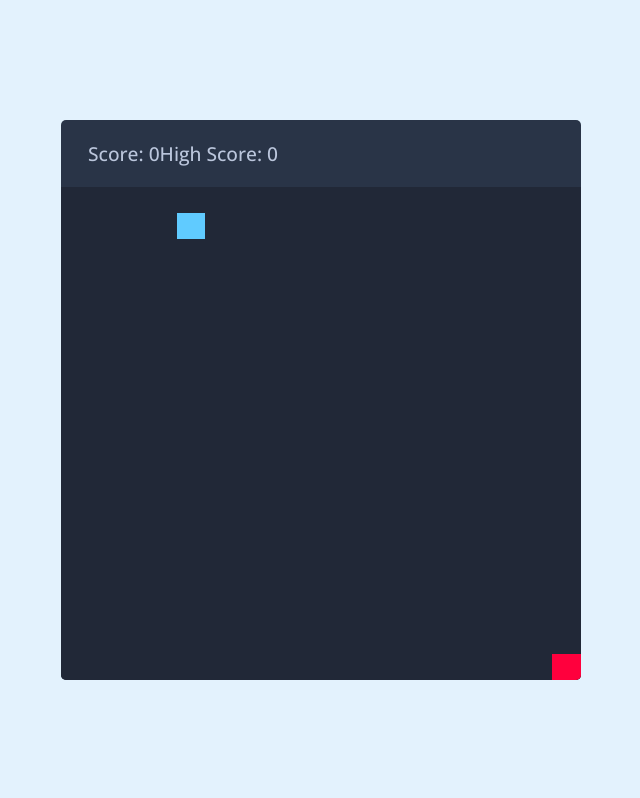
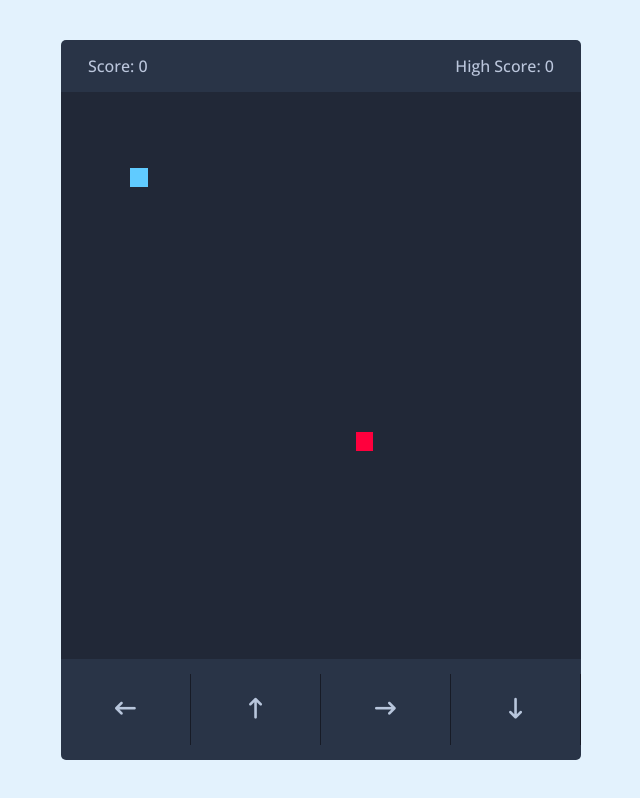
Before and after one commit to SamuelMilla/Snake-Game, a plain HTML site: page index.html in a window 1280 px wide. Shown: the whole page, without its empty margins (319-959 px from the left). Drawn offline with nearby package versions, Linux system fonts and the light colour scheme.

Commit message:
fix bugs

```diff
--- a/script.js
+++ b/script.js
@@ -64,14 +64,14 @@ const updateFoodPosition = () => {
         snakeBody[i] = snakeBody[i - 1];
     }
 
-    snakeBody[0] = [snakeY, snakeY];
+    snakeBody[0] = [snakeX, snakeY];
 
-    if(snakeX <= 0 || snakeX > 30 || snakeY <=0 || snakeY > 30) {
+    if(snakeX <= 0 || snakeX > 30 || snakeY <= 0 || snakeY > 30) {
         return gameOver = true;
     }
 
     for (let i = 0; i < snakeBody.length; i++) {
-        html += `<div class="head" style="grid-area: ${snakeBody[i][11]} / ${snakeBody[i] [0]}"></div>`;
+        html += `<div class="head" style="grid-area: ${snakeBody[i][1]} / ${snakeBody[i] [0]}"></div>`;
         if (i !== 0 && snakeBody[0][1] === snakeBody[i][1] && snakeBody[0][0] === snakeBody[i][0]){
             gameOver = true;
         }
--- a/style.css
+++ b/style.css
@@ -33,7 +33,7 @@ body {
     font-size: 1.2rem;
     padding: 20px 27px;
     display: flex;
-    justify-content: space-beetween;
+    justify-content: space-between;
 }
 
 .play-board {
@@ -41,7 +41,7 @@ body {
     width: 100%;
     display: grid;
     background: #212837;
-    grid-template: repeat(30, 1fr) / reapeatt(30, 1fr);
+    grid-template: repeat(30, 1fr) / repeat(30, 1fr);
 }
 
 .play-board .food {
@@ -67,10 +67,10 @@ body {
     border-right: 1px solid #171B26;
 }
 
-@media screen and (max-width: 800px) {
+@media screen and (max-width: 2000px) {
     .wrapper {
-        width: 90vmin;
-        height: 115vmin;
+        width: 65vmin;
+        height: 90vmin;
     }
 
     .game-details {
```
